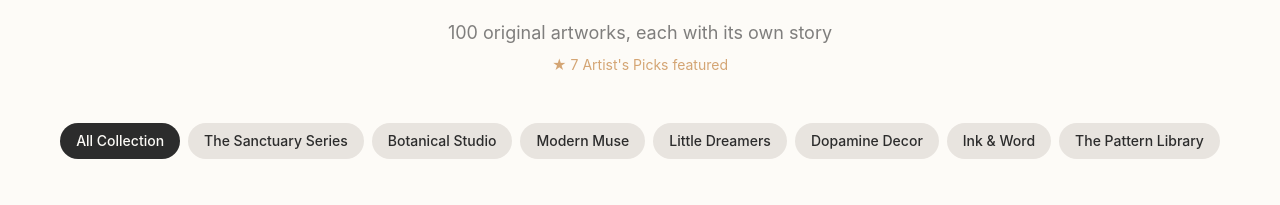
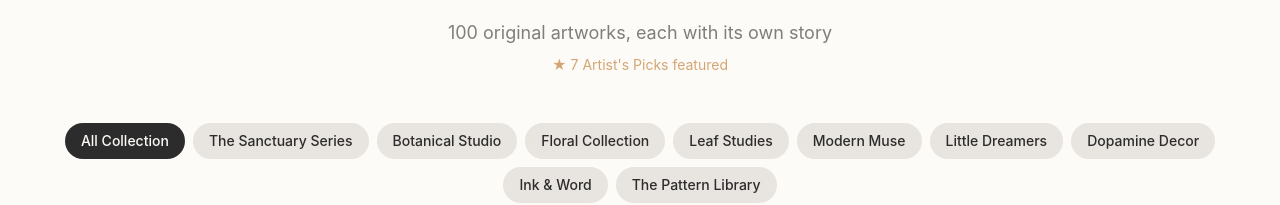
Before and after one commit to daredeep33/spilledpalettestudio, a Next.js app: page / in a window 1280 px wide. Shown: the part 949-1154 px from the top of the page. Built offline with nearby package versions, Linux system fonts and the light colour scheme; grey boxes are pictures that could not be loaded.

Commit message:
Fix TypeScript: Add artistPick to Artwork interface and missing categories

```diff
--- a/data/artworks.ts
+++ b/data/artworks.ts
@@ -12,12 +12,15 @@ export interface Artwork {
   insituFull: string
   aspectRatio: 'portrait' | 'landscape' | 'square'
   price: number
+  artistPick?: boolean
 }
 
 export const categories = [
   { id: 'all', label: 'All Collection' },
   { id: 'sanctuary', label: 'The Sanctuary Series' },
   { id: 'botanical', label: 'Botanical Studio' },
+  { id: 'floral', label: 'Floral Collection' },
+  { id: 'leaf', label: 'Leaf Studies' },
   { id: 'modern', label: 'Modern Muse' },
   { id: 'dreamers', label: 'Little Dreamers' },
   { id: 'dopamine', label: 'Dopamine Decor' },
```
